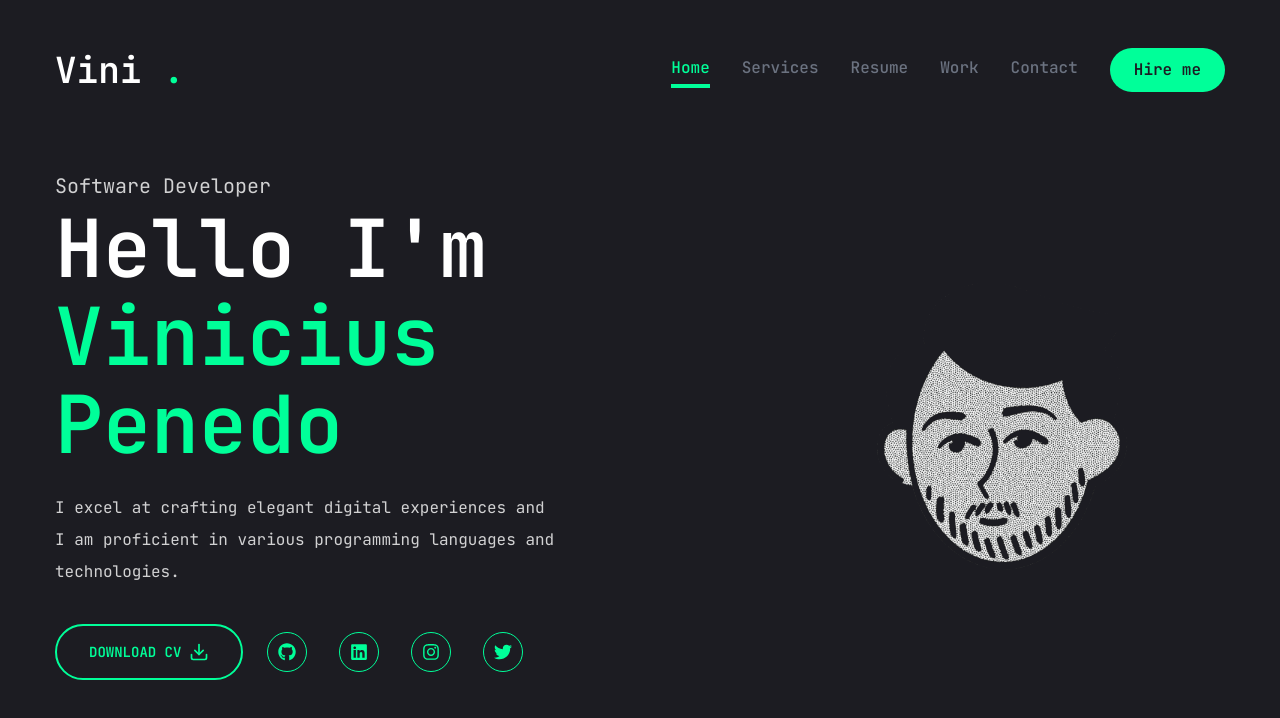
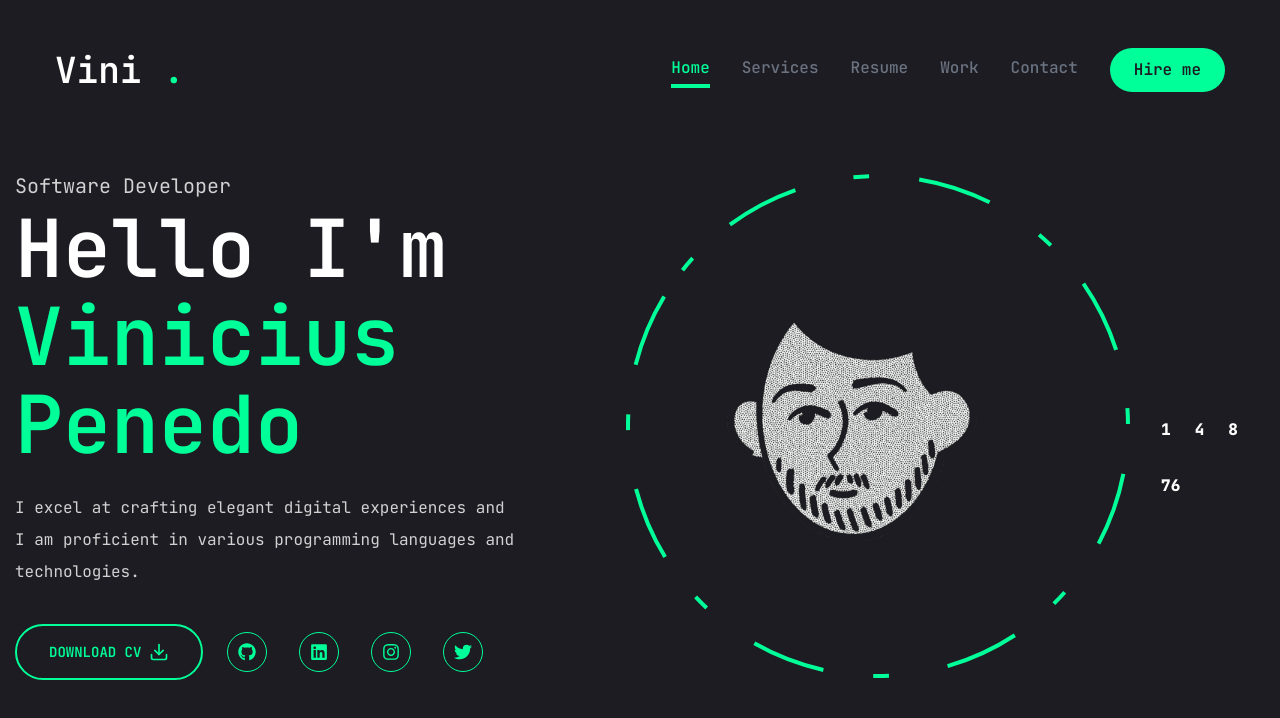
Before and after one commit to Penedov/portfolio_vini, a Next.js app: page / in a window 1280 px wide. Shown: the top 718 px of the page. Built offline with nearby package versions, Linux system fonts and the light colour scheme.

Commit message:
Terminando home page

```diff
--- a/app/page.jsx
+++ b/app/page.jsx
@@ -4,6 +4,7 @@
 {/*componetes*/}
 import Socials from "@/components/Socials";
 import Photo from "@/components/Photo";
+import Stats from "@/components/Stats";
 
 const home = () => {
     return (
@@ -44,6 +45,7 @@
                     <Photo/>
                 </div>
             </div>
+            <Stats />
         </section>
     );
 };
--- a/components/Photo.jsx
+++ b/components/Photo.jsx
@@ -20,7 +20,7 @@
                         ease: "easeInOut"
                     }
                 }}
-                className="w-[280px] h-[280px] xl:w-[450px] xl:h-[450px] mix-blend-lighten bottom-0 right-0">
+                className="w-[280px] h-[280px] xl:w-[450px] xl:h-[450px] mix-blend-lighten absolute">
                 <Image
                     src="/assets/face.png"
                     priority="priority"
@@ -31,6 +31,33 @@
             </motion.div>
 
             {/*CIRCLE*/}
+
+                <motion.svg className="w-[300px] xl:w-[506px] h-[300px] xl:h-[506px]"
+                 fill="transparent"
+                 viewBox="0 0 506 506"
+                 xmlns="http://www.w3.org/2000/svg">
+                    <motion.circle
+                    cx="253"
+                    cy="253"
+                    r="250"
+                    stroke="#00ff99"
+                    strokeWidth="4"
+                    strokeDasharray="round"
+                    strokeDashoffset="round"
+                    initial={{strokeDasharray: "24 10 0 0"}}
+                    animate={{
+                        strokeDasharray: ["15 120 25 25", "16 25 92 72", "4 250 22 22"],
+                        rotate: [120, 360],
+                    }}
+                    transition={{
+                        duration: 20,
+                        repeat: Infinity,
+                        repeatType: "reverse",
+
+                    }}
+                    />
+                </motion.svg>
+
         </motion.div>
     </div>
     )
--- /dev/null
+++ b/components/Stats.jsx
@@ -0,0 +1,46 @@
+"use client"
+import CountUp from "react-countup";
+
+const stats =[
+    {
+        num: 1,
+        text: "Year of Experience",
+    },
+    {
+        num: 4,
+        text: "Projects Completed",
+    },
+    {
+        num: 8,
+        text: "Technologies Learned",
+    },
+    {
+        num: 77,
+        text: "Code commits",
+    },
+];
+
+const Stats = () => {
+    return (
+        <section>
+            <div className="container mx-auto">
+                <div className="flex flex-wrap gap-6 max-w-[80vw] mx-auto xl:max-w-none">
+                    {stats.map((item, index) => {
+                        return (
+                            <div key={index}>
+                                <CountUp
+                                end={item.num}
+                                duration={5}
+                                delay={2}
+                                className="text-4x1 xl:text6x1 font-extrabold"/>
+                            </div>
+                        )
+                    })}
+
+                </div>
+            </div>
+        </section>
+    );
+};
+
+export default Stats;
```
